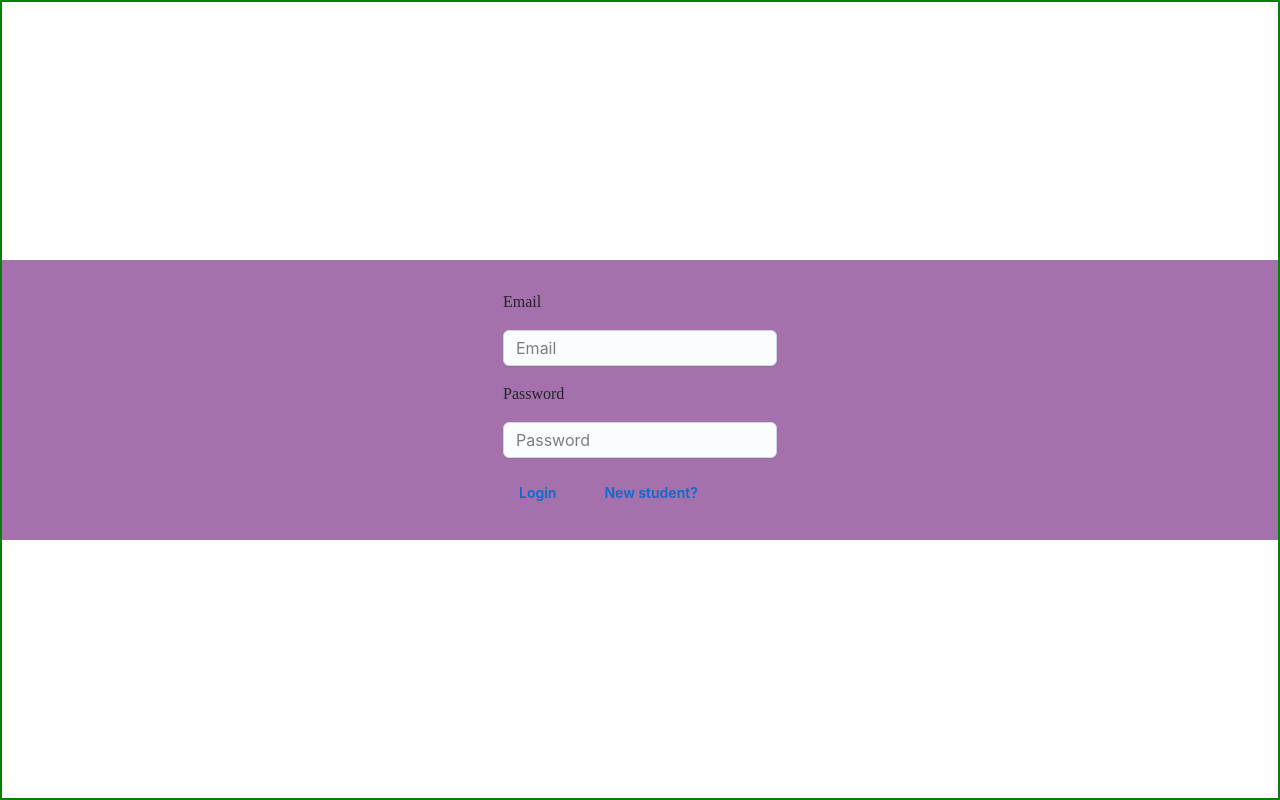
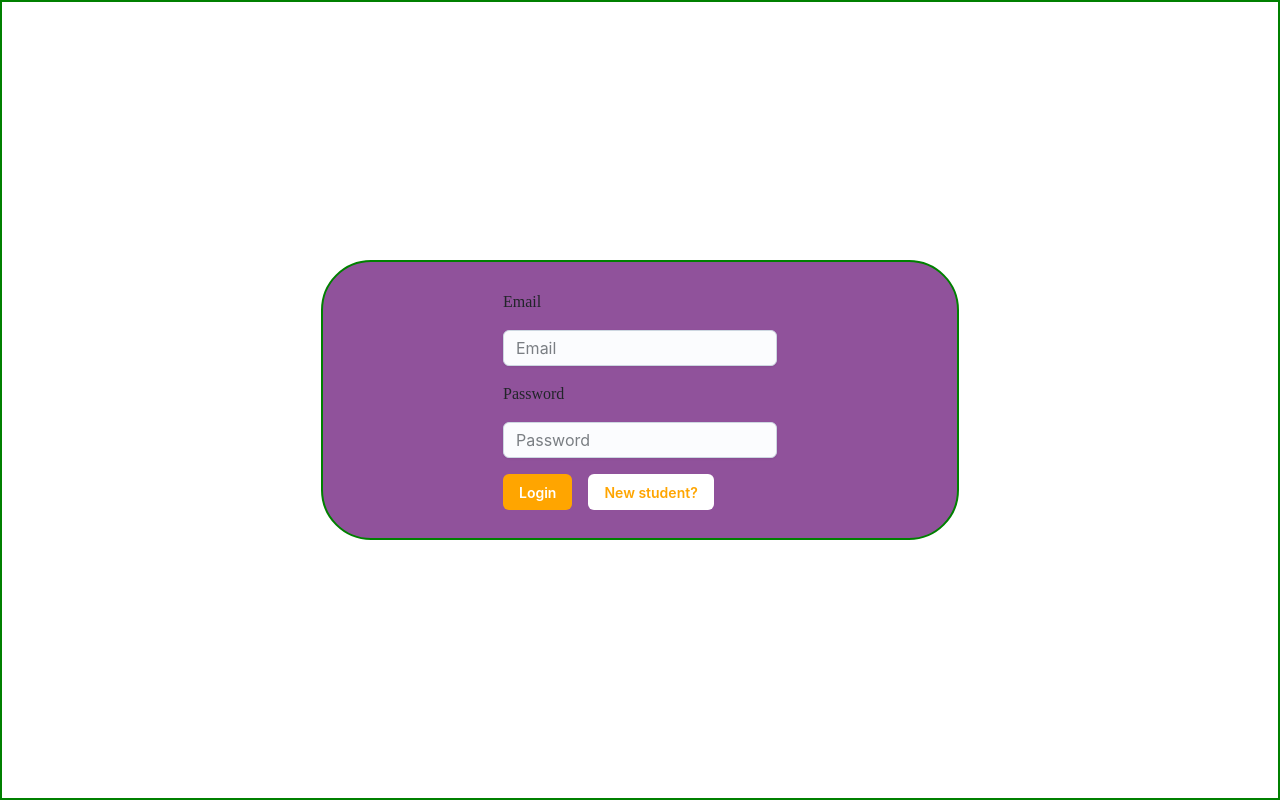
Before and after one commit to Selvam6994/student_task_portal, a React (Vite) app: page / in a window 1280 px wide. Built offline with nearby package versions, Linux system fonts and the light colour scheme.

Commit message:
updated login and signup page

```diff
--- a/src/App.css
+++ b/src/App.css
@@ -25,9 +25,10 @@
   flex-direction: column;
 }
 .formSection {
-
-  background-color: #6d1b7b9e;
-  width: 100%;
+  border: 2px solid green;
+  background-color: #6d1b7bc1;
+  border-radius: 50px;
+  width: 50%;
   min-height: 280px;
   height: fit-content;
   display: flex;
--- a/src/Loginpage.jsx
+++ b/src/Loginpage.jsx
@@ -100,11 +100,11 @@ function Loginpage() {
               flexDirection: "row",
             }}
           >
-            <Button type="submit" variant="plain">
+            <Button type="submit" variant="plain" style={{color:"white",background:"orange"}}>
               Login
             </Button>
             <Link style={{textDecoration:"none"}} to="/signup">
-              <Button variant="plain">New student?</Button>
+              <Button variant="plain" style={{color:"orange",background:"white"}}>New student?</Button>
             </Link>
           </Box>
         </Box>
--- a/src/Signup.jsx
+++ b/src/Signup.jsx
@@ -110,7 +110,7 @@ function Signup() {
               flexDirection: "row",
             }}
           >
-            <Button variant="plain" type="submit">
+            <Button variant="plain" type="submit" style={{color:"orange",background:"white"}}>
               Send OTP
             </Button>
             {formState == true ? <span style={{color:"red"}}>Invalid Credentials</span> : ""}
@@ -144,7 +144,7 @@ function Signup() {
                 flexDirection: "row",
               }}
             >
-              <Button variant="plain" type="submit">
+              <Button variant="plain" type="submit" style={{color:"white",background:"orange"}}>
                 Verify
               </Button>
               <span style={{color:"red"}}>{errorMessage}</span>
```
